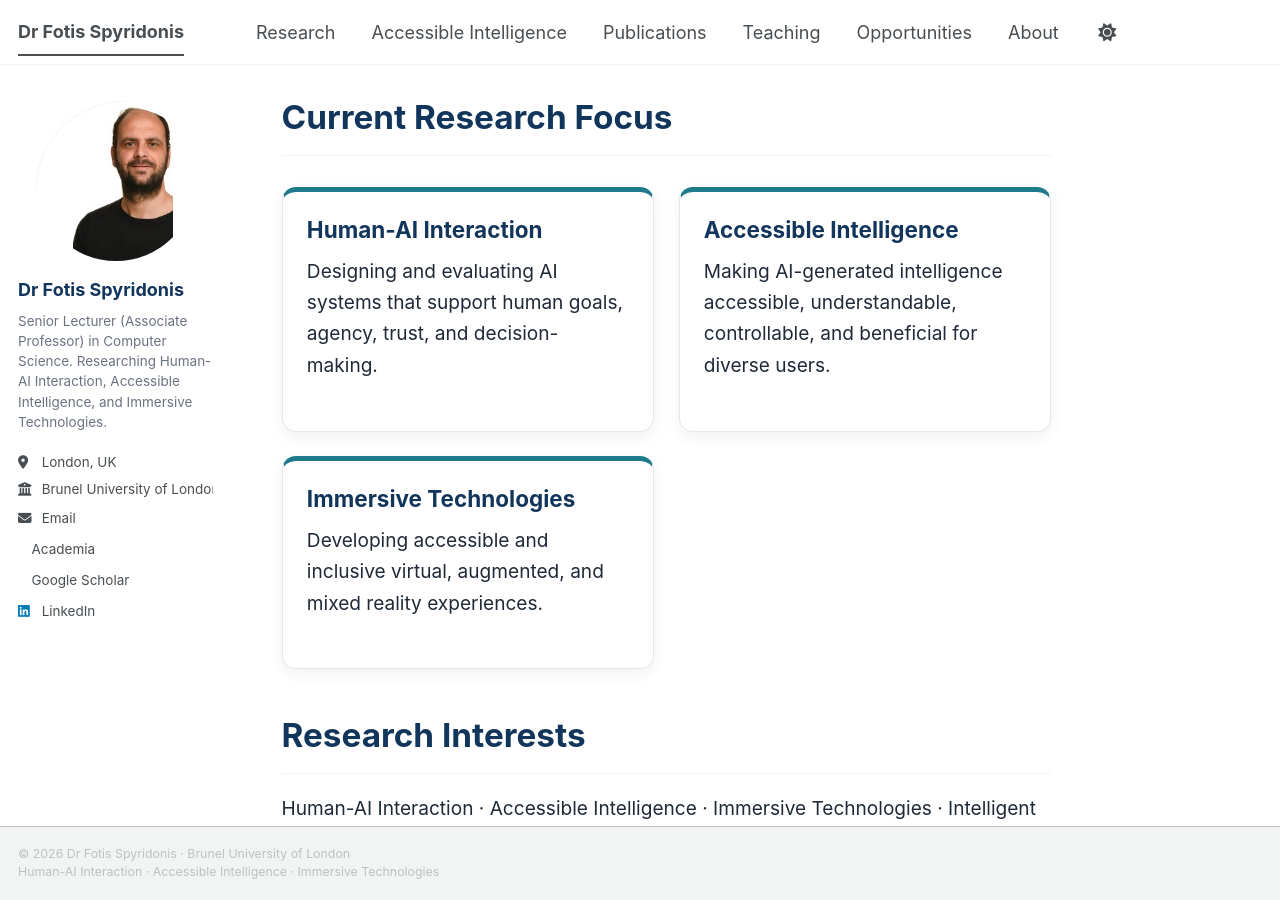
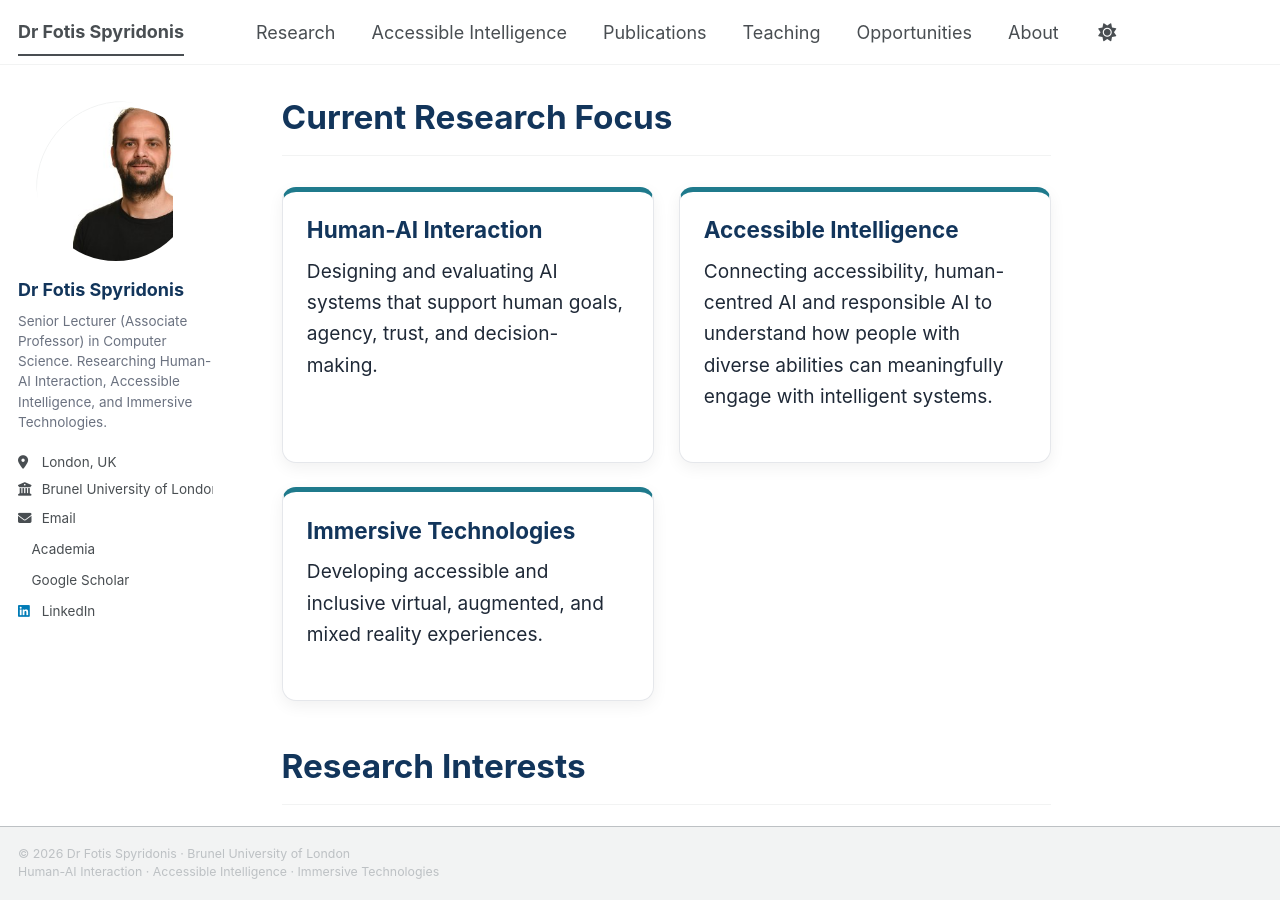
Before and after one commit to fotios-spyridonis/fotios-spyridonis.github.io, a Jekyll site: the page built from _pages/home.md, in a window 1280 px wide and 900 px high, scrolled down 522 px. Built offline with Jekyll 4.4.1, drawn with Linux system fonts in a browser that asks for light colours; a style sheet for code colours, icons or effects is not loaded.

Commit message:
Update home.md

```diff
--- a/_pages/home.md
+++ b/_pages/home.md
@@ -30,7 +30,7 @@ author_profile: true
 
 <div class="research-card">
 <h3>Accessible Intelligence</h3>
-<p>Making AI-generated intelligence accessible, understandable, controllable, and beneficial for diverse users.</p>
+<p>Connecting accessibility, human-centred AI and responsible AI to understand how people with diverse abilities can meaningfully engage with intelligent systems.</p>
 </div>
 
 <div class="research-card">
```
